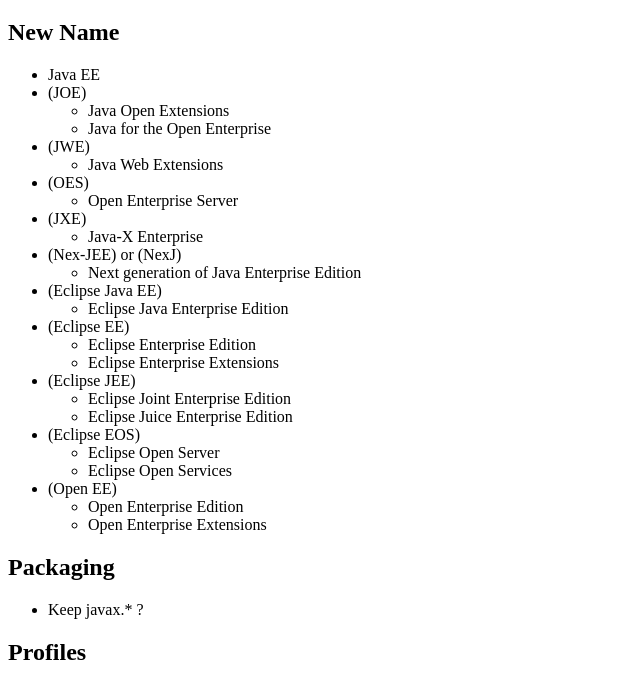
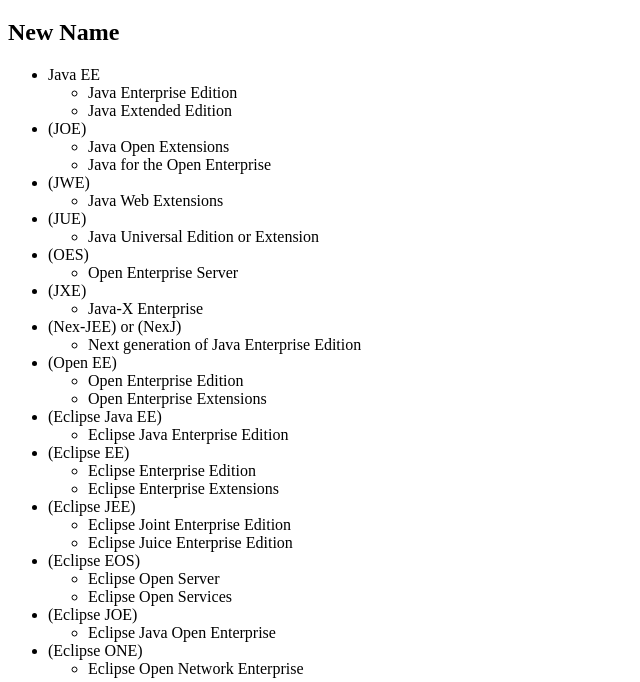
Before and after one commit to mjremijan/java-ee-technologies, a plain HTML site: page discussions.html in a window 1280 px wide. Shown: the part 61-743 px from the top of the page, without its empty margins (0-640 px from the left). Drawn offline with Linux system fonts and the light colour scheme.

Commit message:
Deploying Java EE Technologies 1.0.0.0-SNAPSHOT

```diff
--- a/discussions.html
+++ b/discussions.html
@@ -5,7 +5,12 @@
 
         <h2>New Name</h2>
         <ul>
-            <li>Java EE</li>
+            <li>Java EE
+                <ul>
+                    <li>Java Enterprise Edition</li>
+                    <li>Java Extended Edition</li>
+                </ul>
+            </li>
             <li>(JOE)
                 <ul>
                     <li>Java Open Extensions </li>
@@ -16,6 +21,11 @@
             <li>(JWE)
                 <ul>
                     <li>Java Web Extensions</li>
+                </ul>
+            </li>
+            <li>(JUE)
+                <ul>
+                    <li>Java Universal Edition or Extension</li>
                 </ul>
 
             </li>
@@ -32,6 +42,12 @@
             <li>(Nex-JEE) or (NexJ)
                 <ul>
                     <li>Next generation of Java Enterprise Edition</li>
+                </ul>
+            </li>
+            <li>(Open EE)
+                <ul>
+                    <li>Open Enterprise Edition</li>
+                    <li>Open Enterprise Extensions</li>
                 </ul>
             </li>
             <li>(Eclipse Java EE)
@@ -56,12 +72,16 @@
                     <li>Eclipse Open Server</li>
                     <li>Eclipse Open Services</li>
                 </ul>
-            <li>(Open EE)
+            </li>
+            <li>(Eclipse JOE)
                 <ul>
-                    <li>Open Enterprise Edition</li>
-                    <li>Open Enterprise Extensions</li>
+                    <li>Eclipse Java Open Enterprise</li>
                 </ul>
-
+            </li>
+            <li>(Eclipse ONE)
+                <ul>
+                    <li>Eclipse Open Network Enterprise</li>
+                </ul>
             </li>
         </ul>
 
```
